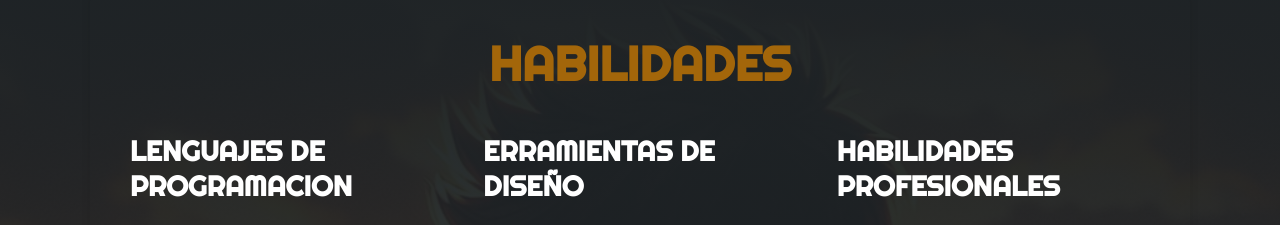
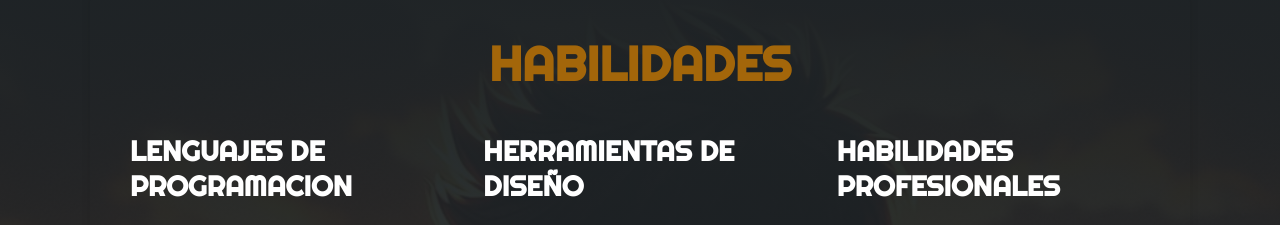
Before and after one commit to Edu-Hernandez/WebHernandez, a plain HTML site: page index.html in a window 1280 px wide. Shown: the part 1840-2065 px from the top of the page. Drawn offline with nearby package versions, Linux system fonts and the light colour scheme; some packages are replaced by stand-ins of ours; a script that the page names is missing.

Commit message:
index.html

```diff
--- a/index.html
+++ b/index.html
@@ -454,7 +454,7 @@
 
                 <div class="col">
 
-                    <h3>ERRAMIENTAS DE DISEÑO</h3>
+                    <h3>HERRAMIENTAS DE DISEÑO</h3>
 
 
 
```
